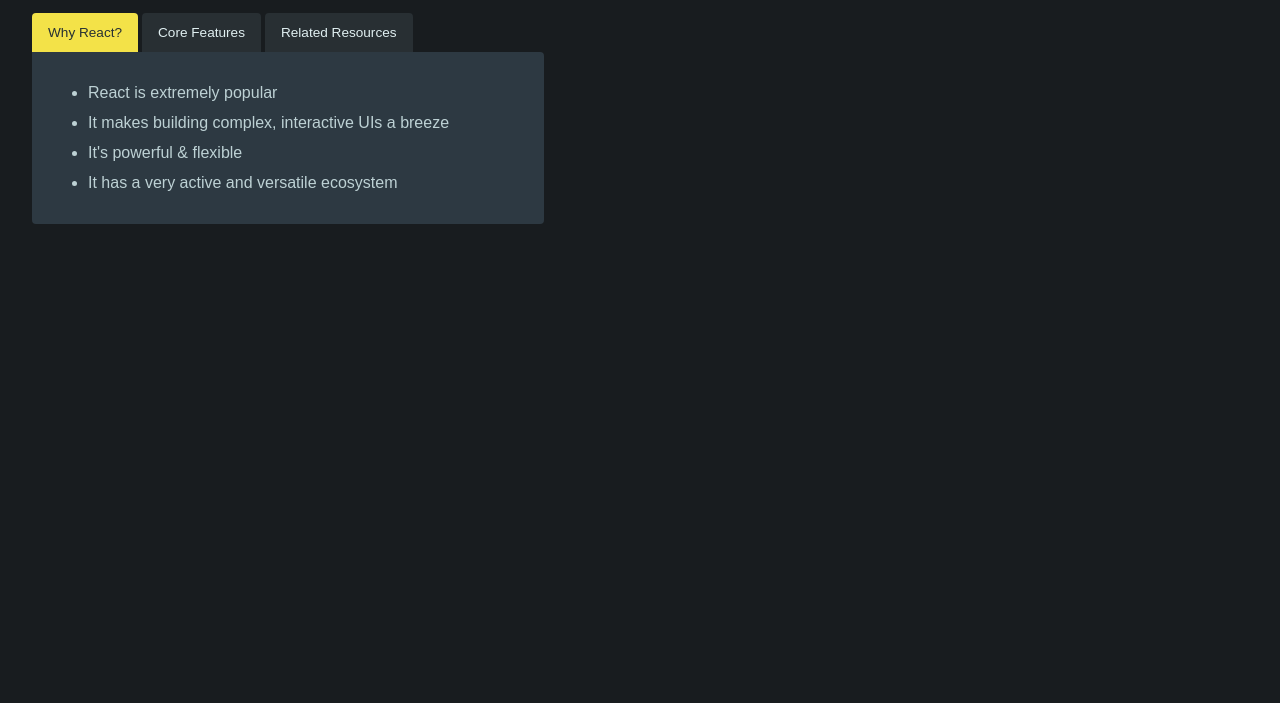
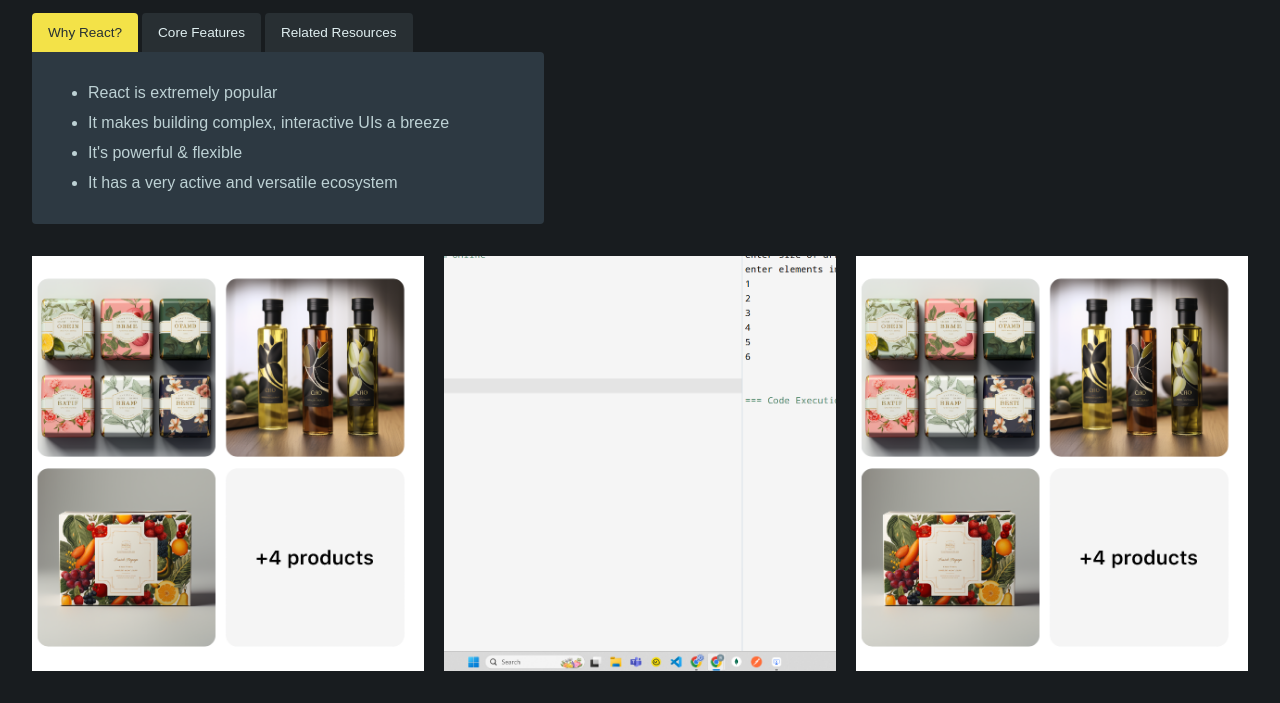
Before and after one commit to ramkumawat-ITG/JavaScriptBasic, a website built with Parcel: page index.html in a window 1280 px wide. Shown: the part 106-809 px from the top of the page. Built offline with nearby package versions, Linux system fonts and the light colour scheme.

Commit message:
last changes

```diff
--- a/index.html
+++ b/index.html
@@ -24,5 +24,18 @@
       </menu>
       <div id="tab-content"></div>
     </div>
+
+    <section class="container">
+  <div class="column">
+    <img src="Screenshot 2025-05-16 142637.png" alt="Left Image" />
+  </div>
+  <div class="column">
+    <img src="Screenshot 2025-05-24 154149.png" alt="Middle Image" />
+  </div>
+  <div class="column">
+    <img src="Screenshot 2025-05-16 142637.png" alt="Right Image" />
+  </div>
+</section>
+
   </body>
 </html>
--- a/styles.css
+++ b/styles.css
@@ -72,3 +72,22 @@
 #tab-content li {
   margin: 0.75rem 0;
 }
+
+
+.container {
+  display: flex;
+  align-items: stretch;
+  gap: 20px;
+}
+
+.column {
+  flex: 1;
+  display: flex;
+}
+
+.column img {
+  width: 100%;
+  height: 100%;
+  object-fit: cover;
+  display: block;
+}
```
Also changed, not shown: Screenshot 2025-05-16 142637.png (added), Screenshot 2025-05-24 154149.png (added).
